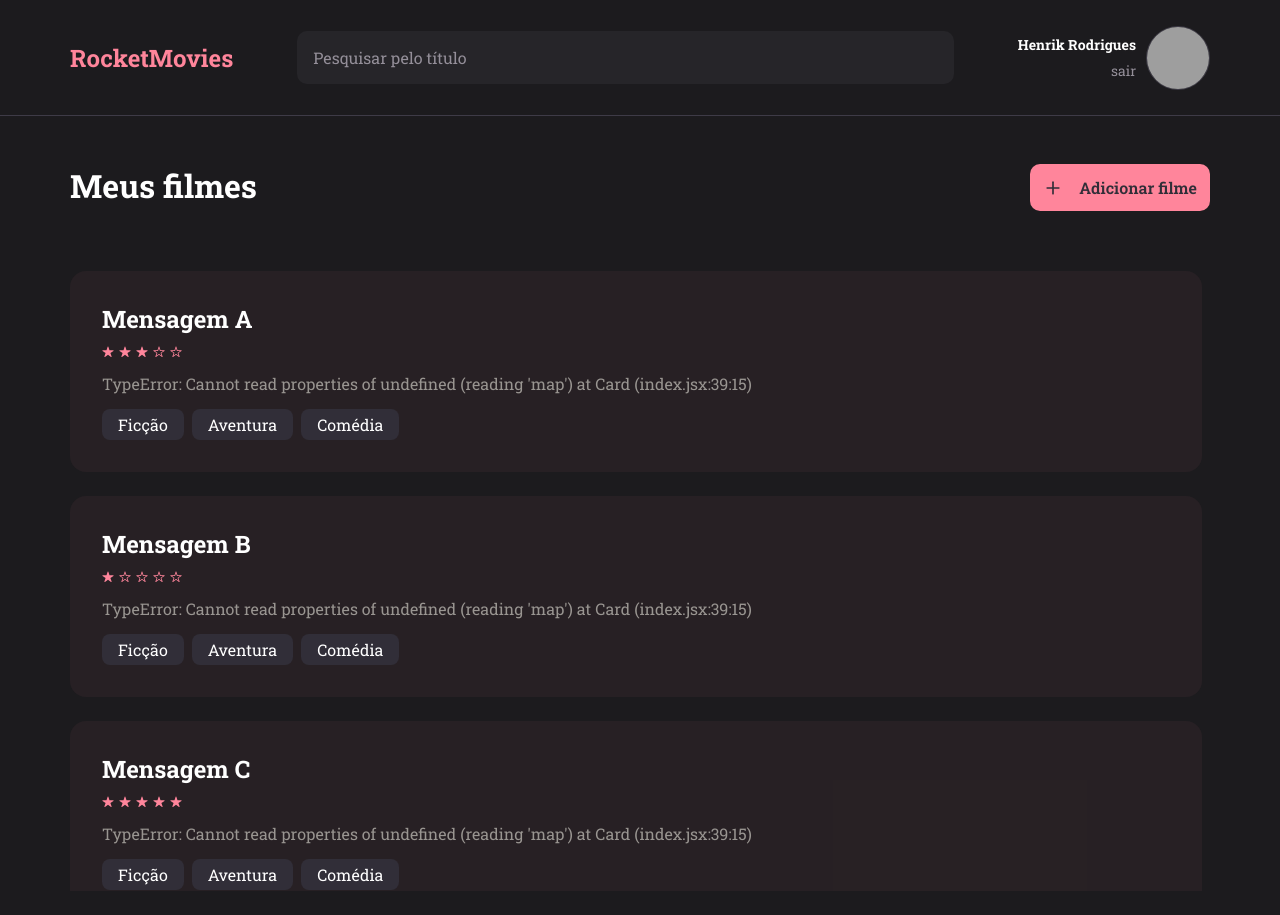
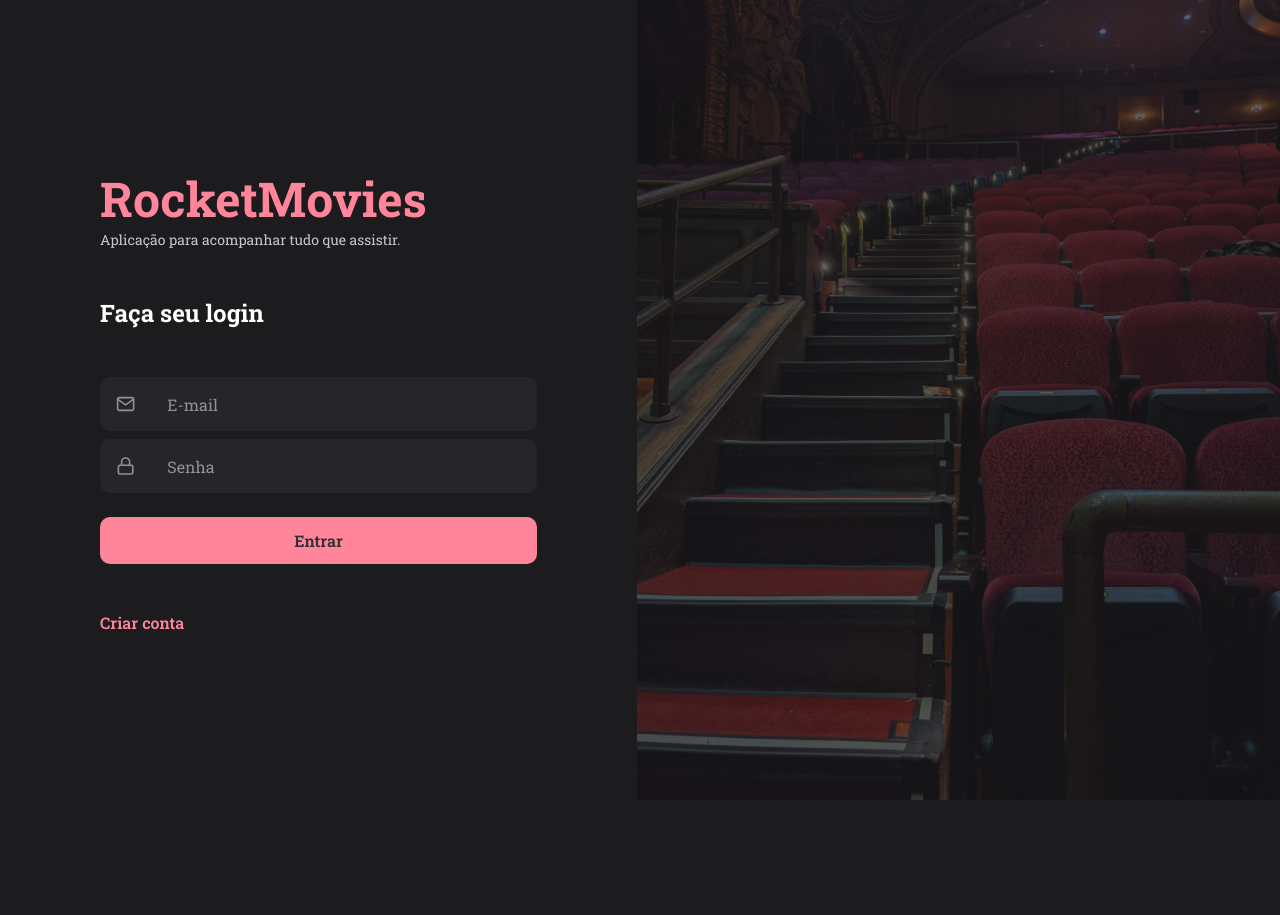
Before and after one commit to henrikRod/rocketMovies, a React (Vite) app: page / in a window 1280 px wide. After the commit the page ends 800 px from the top, so only its background shows below. Built offline with nearby package versions, Linux system fonts and the light colour scheme; grey boxes are pictures that could not be loaded.

Commit message:
Add signUp logic

```diff
--- a/package.json
+++ b/package.json
@@ -10,6 +10,7 @@
     "preview": "vite preview"
   },
   "dependencies": {
+    "axios": "^1.7.4",
     "react": "^18.2.0",
     "react-dom": "^18.2.0",
     "react-icons": "^5.2.1",
--- a/src/components/Button/index.jsx
+++ b/src/components/Button/index.jsx
@@ -1,7 +1,7 @@
 import { Link } from "react-router-dom";
 import "./styles.css";
 
-export function Button({ icon: Icon, title, btnStyle = "", isLink, ...rest }) {
+export function Button({ icon: Icon, title, btnStyle = "", isLink = false, ...rest }) {
   return (
     <>
       {isLink ? (
@@ -10,7 +10,7 @@ export function Button({ icon: Icon, title, btnStyle = "", isLink, ...rest }) {
           {title}
         </Link>
       ) : (
-        <button className={`customButton ${btnStyle}`}>
+        <button type="button" { ...rest } className={`customButton ${btnStyle}`}>
           {Icon && <Icon size={20} />}
           {title}
         </button>
--- /dev/null
+++ b/src/hooks/Auth.jsx
@@ -0,0 +1,51 @@
+import { createContext, useContext, useEffect, useState } from "react";
+
+import { api } from "../services/api";
+
+export const AuthContext = createContext();
+
+export default function AuthContextProvider({ children }) {
+  const [ data, setData ] = useState({});
+
+  async function signIn({ email, password }) {
+    try {
+      const response = await api.post("/sessions", { email, password })
+      const { user, token } = response.data;
+
+      localStorage.setItem("@rocketMovies:user", JSON.stringify(user));
+      localStorage.setItem("@rocketMovies:token", token );
+
+      api.defaults.headers.common["Authorization"] = `Bearer ${token}`;
+
+      setData({ user, token });
+    } catch (err) {
+      if(err.response) {
+        alert(err.response.data.message);
+      } else {
+        alert("Usuário não encontrado");
+      };
+    };
+  }
+
+  function singOut() {
+    localStorage.removeItem("@rocketMovies:user");
+    localStorage.removeItem("@rocketMovies:token");
+
+    setData({});
+  };
+
+  return (
+    <AuthContext.Provider value={{
+      signIn,
+      singOut,
+      user: data.user
+    }}>
+      { children }
+    </AuthContext.Provider>
+  )
+};
+
+export function useAuth(){
+  const useAuth = useContext(AuthContext);
+  return useAuth;
+};
--- a/src/pages/SignIn/index.jsx
+++ b/src/pages/SignIn/index.jsx
@@ -1,3 +1,6 @@
+import { useState } from "react";
+import { useAuth } from "../../hooks/Auth";
+
 import { FiMail, FiLock } from "react-icons/fi";
 import { Input } from "../../components/Input";
 import { Button } from "../../components/Button";
@@ -6,10 +9,15 @@ import { ButtonText } from "../../components/ButtonText";
 import "./styles.css"
 
 export default function SignIn() {
+  const { signIn} = useAuth();
+
+  const [ email, setEmail ] = useState("");
+  const [ password, setPassword ] = useState("");
+
   return(
     <main id="signInPage">
 
-      <form>
+      <form >
         <div className="title">
           <h1>RocketMovies</h1>
           <p>Aplicação para acompanhar tudo que assistir.</p>
@@ -17,10 +25,21 @@ export default function SignIn() {
 
         <h2>Faça seu login</h2>
 
-        <Input icon={ FiMail } placeholder="E-mail"/>
-        <Input icon={ FiLock } placeholder="Senha"/>
+        <Input
+          icon={ FiMail }
+          placeholder="E-mail"
+          onChange={ e => setEmail(e.target.value)}
+        />
+        <Input
+          icon={ FiLock }
+          placeholder="Senha"
+          onChange={ e => setPassword(e.target.value)}
+        />
 
-        <Button title="Entrar"/>
+        <Button
+          title="Entrar"
+          onClick={async () => await signIn({ email, password }) }
+        />
 
         <ButtonText title="Criar conta" to="/signUp"/>
       </form>
--- a/src/pages/SingUp/index.jsx
+++ b/src/pages/SingUp/index.jsx
@@ -1,11 +1,35 @@
+import { useState } from "react";
+
 import { FiMail, FiLock, FiUser, FiArrowLeft } from "react-icons/fi";
+import { ButtonText } from "../../components/ButtonText";
+import { Button } from "../../components/Button";
 import { Input } from "../../components/Input";
-import { Button } from "../../components/Button";
-import { ButtonText } from "../../components/ButtonText";
+import { api } from "../../services/api";
 
 import "./styles.css"
 
 export default function SignUp() {
+  const [ name, setName ] = useState("");
+  const [ email, setEmail ] = useState("");
+  const [ password, setPassword ] = useState("");
+
+  async function handleSignUp() {
+    if( !name || !email || !password ) {
+      return alert("Preencha todos os campos");
+    };
+
+    try {
+      await api.post("/users", { name, email, password });
+    } catch(err) {
+      console.log(err)
+      if(err.response) {
+        alert(err.response.data.message);
+      } else {
+        alert("Erro ao criar usuário.");
+      };
+    }
+  };
+
   return(
     <main id="signUpPage">
 
@@ -17,13 +41,28 @@ export default function SignUp() {
 
         <h2>Crie sua conta</h2>
 
-        <Input icon={ FiUser } placeholder="Nome"/>
-        <Input icon={ FiMail } placeholder="E-mail"/>
-        <Input icon={ FiLock } placeholder="Senha"/>
+        <Input
+          icon={ FiUser }
+          placeholder="Nome"
+          onChange={ e => setName(e.target.value) }
+        />
+        <Input
+          icon={ FiMail }
+          placeholder="E-mail"
+          onChange={ e => setEmail(e.target.value) }
+        />
+        <Input
+          icon={ FiLock }
+          placeholder="Senha"
+          onChange={ e => setPassword(e.target.value) }
+        />
 
-        <Button title="Cadastrar"/>
+        <Button
+          title="Cadastrar"
+          onClick={ handleSignUp }
+        />
 
-        <ButtonText title="Voltar para o login" icon={ FiArrowLeft } to="/signIn" />
+        <ButtonText title="Voltar para o login" icon={ FiArrowLeft } to="/" />
       </form>
 
       <aside className="background"></aside>
--- a/src/routes/auth.routes.jsx
+++ b/src/routes/auth.routes.jsx
@@ -5,7 +5,7 @@ import SignUp from "../pages/SingUp";
 export default function AuthRoutes() {
   return (
     <Routes>
-      <Route path="/signIn" element={<SignIn />}/>
+      <Route path="/" element={<SignIn />}/>
       <Route path="/signUp" element={<SignUp />}/>
     </Routes>
   )
--- a/src/routes/index.jsx
+++ b/src/routes/index.jsx
@@ -1,11 +1,14 @@
 import { BrowserRouter } from "react-router-dom";
 import AppRoutes from "./app.routes";
 import AuthRoutes from "./auth.routes";
+import { useAuth } from "../hooks/Auth";
 
 export default function Routes() {
+  const { user } = useAuth();
+
   return (
     <BrowserRouter>
-      <AppRoutes />
+      { user ? <AppRoutes /> : <AuthRoutes />}
     </BrowserRouter>
   )
 }
--- /dev/null
+++ b/src/services/api.js
@@ -0,0 +1,5 @@
+import axios from "axios";
+
+export const api = axios.create({
+  baseURL: "http://localhost:1111"
+});
```
Also changed, not shown: src/main.jsx (+6 -2 lines), 1 other file (tests, documents, lock files or other folders).
